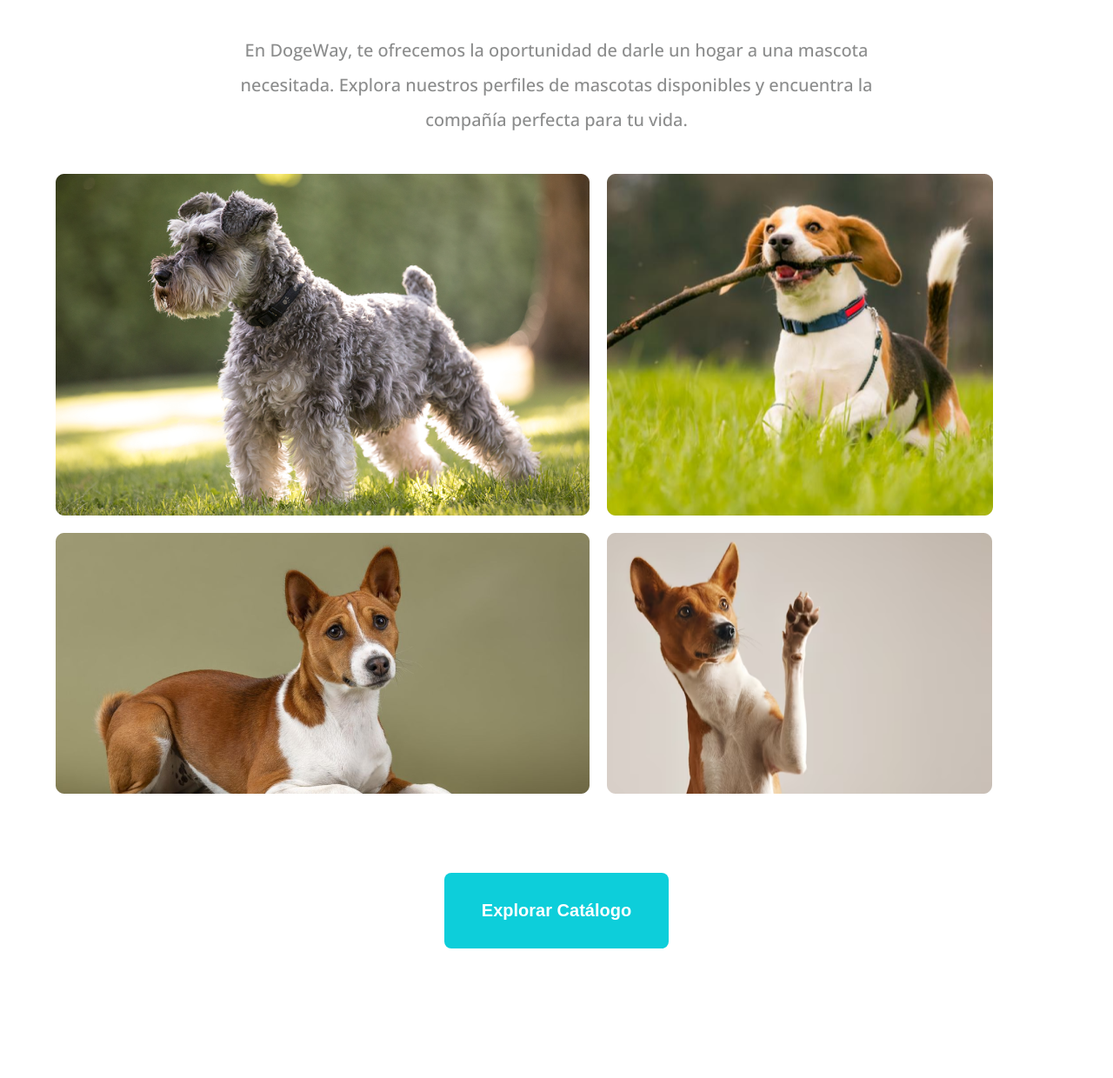
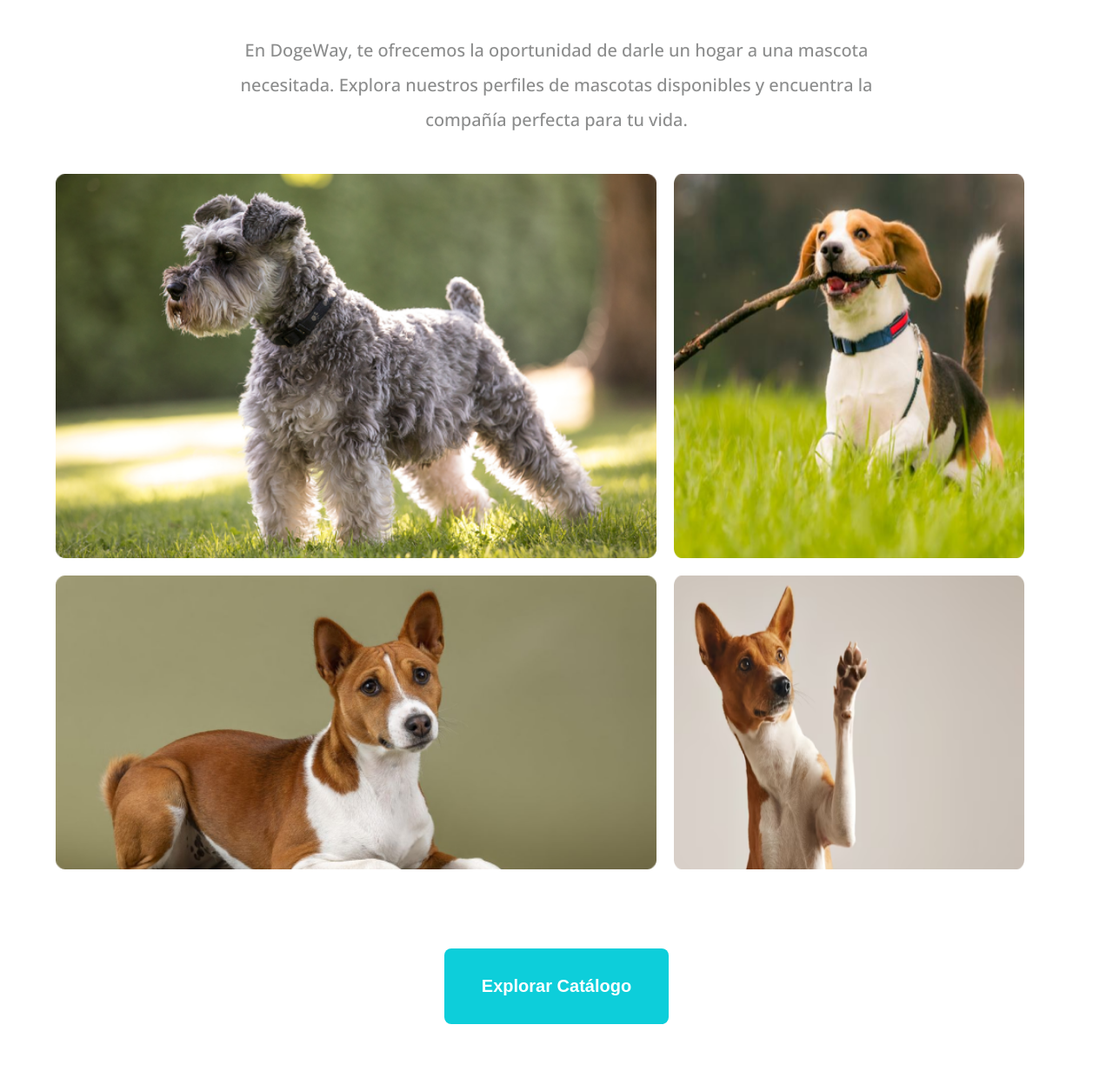
Before and after one commit to Luisangel-Cordova27/IngSoft-DogeWay, a PHP site: page /landingPage.html in a window 1280 px wide. Shown: the part 2158-3398 px from the top of the page at 87% size. Run offline with PHP 8.4, Linux system fonts and the light colour scheme.

Commit message:
Arreglé el error de css del collague del landing page

```diff
--- a/style.css
+++ b/style.css
@@ -191,9 +191,25 @@ body{
     width: 80%;
     flex-wrap: wrap;
     margin: 0 auto;
-    gap: 20px;
+    gap: 5%;
     padding-top: 42px;
     padding-bottom: 91px;
+}
+
+#collage-1{
+    width: 60%;
+}
+
+#collage-2{
+    width: 35%;
+}
+
+#collage-3{
+    width: 60%;
+}
+
+#collage-4{
+    width: 35%;
 }
 
 footer{
```
